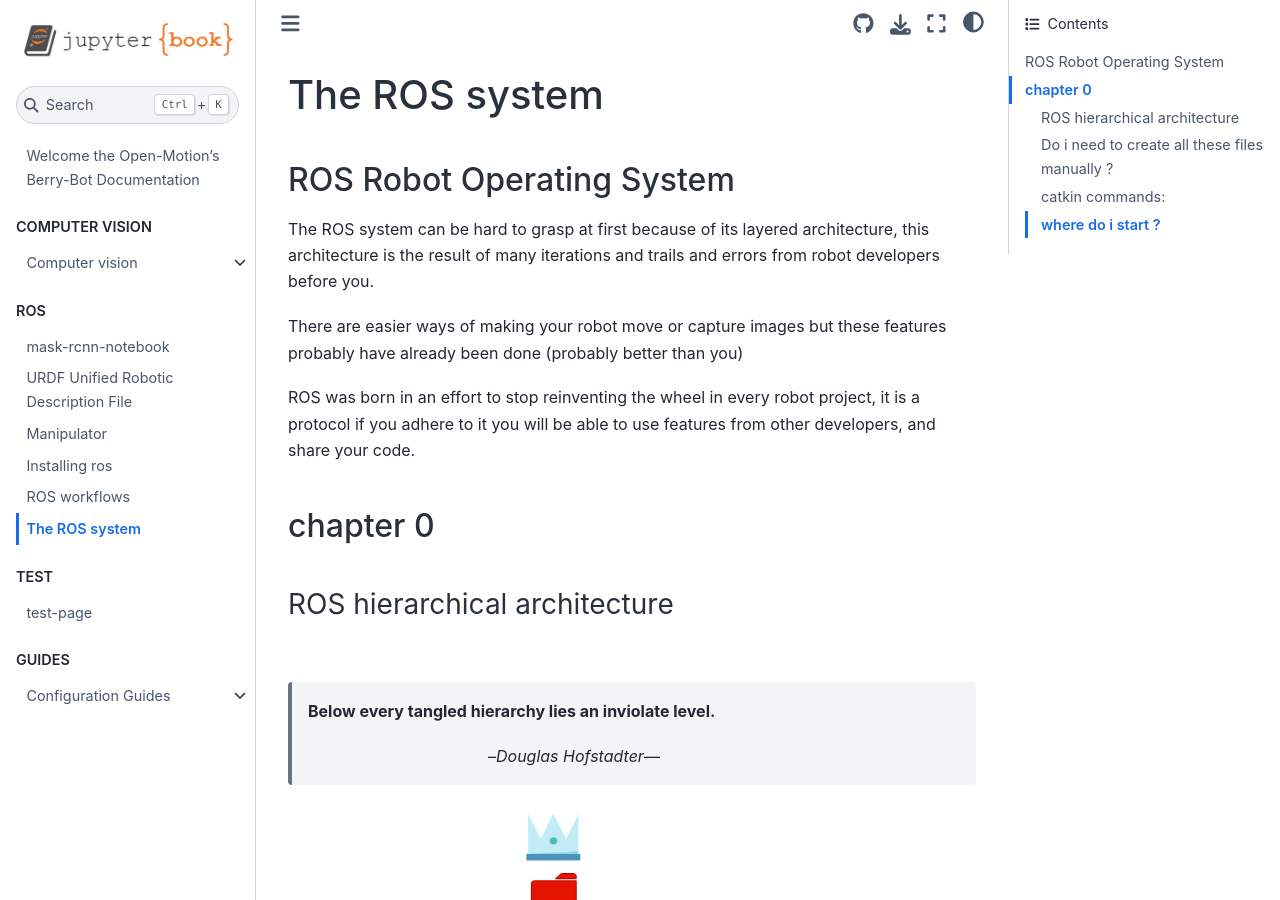
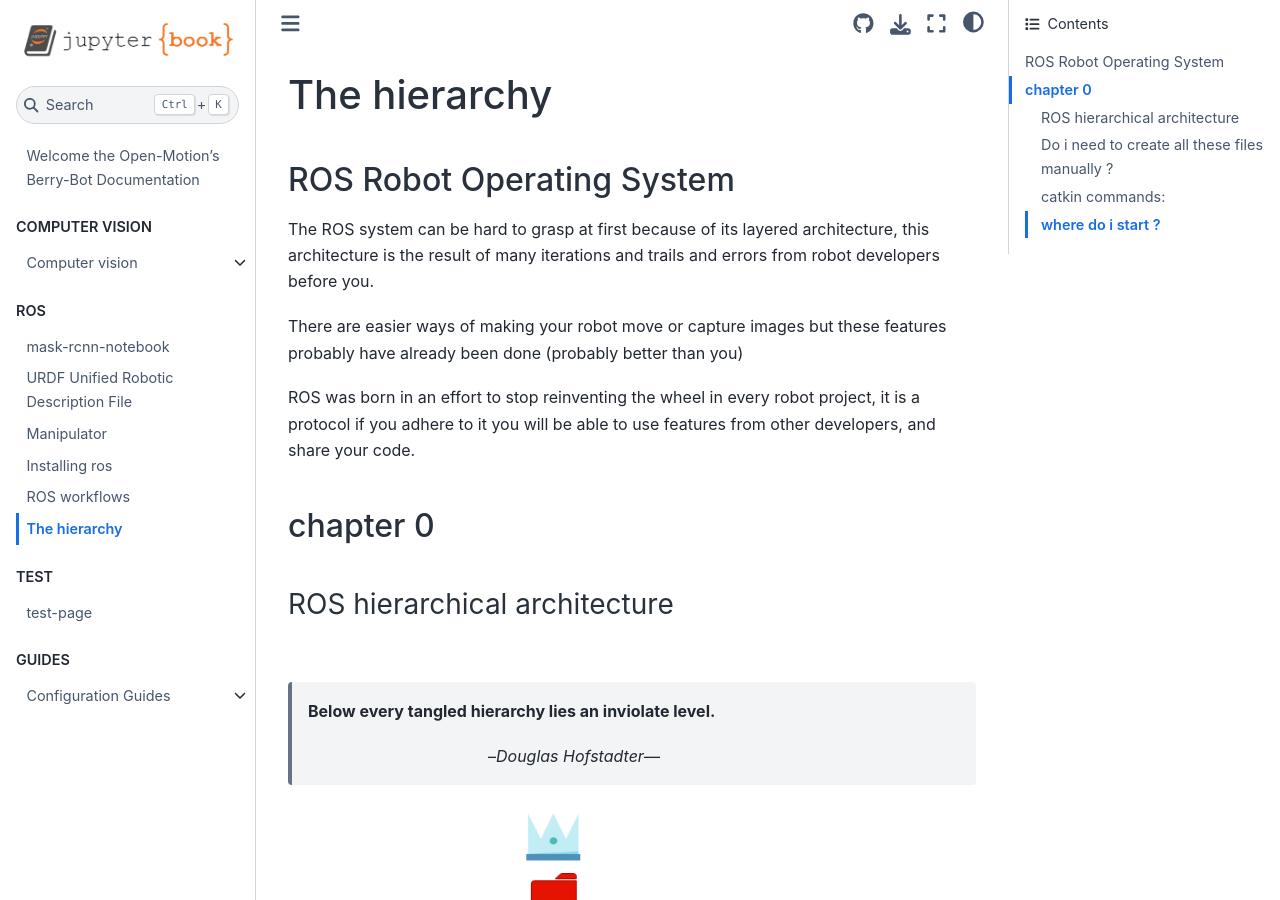
Before and after one commit to flippybit/bery-bot, a Jupyter Book: the page built from docs/ros/the-hiearchy.md, in a window 1280 px wide and 900 px high. Built offline with Jupyter Book 1.0.4 settings and Sphinx 7.4.7 and the Sphinx Book theme 1.1.4, drawn with Linux system fonts in a browser that asks for light colours.

Commit message:
changed name of file

```diff
--- a/docs/ros/the-hiearchy.md
+++ b/docs/ros/the-hiearchy.md
@@ -1,4 +1,4 @@
-# The ROS system
+# The hierarchy
 
 ### ROS Robot Operating System
 
```
